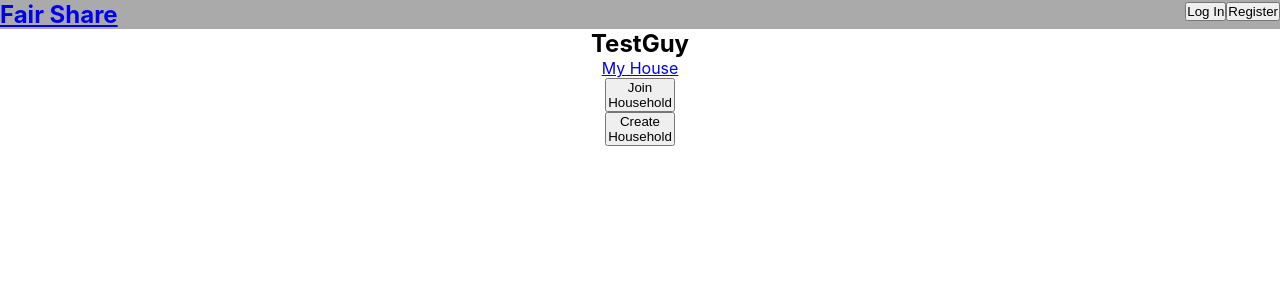
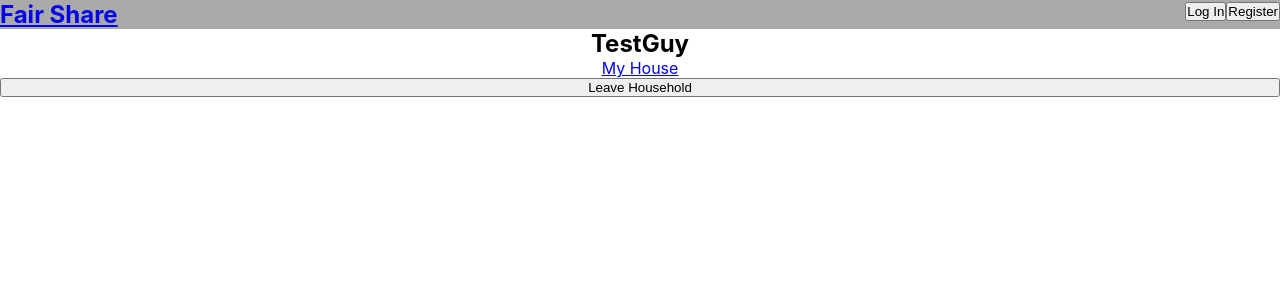
Before and after one commit to KevinPMoore/Fair-Share-Client, a React (Create React App) app: page /userhome in a window 1280 px wide. Shown: the top 300 px of the page. Built offline with nearby package versions, Linux system fonts and the light colour scheme.

Commit message:
reworked userhome to support a single household

```diff
--- a/src/App.js
+++ b/src/App.js
@@ -61,7 +61,7 @@ export default class App extends React.Component {
 
   addHousehold = (house) => {
     this.setState({
-      households: this.state.households.concat(house)
+      households: house
     });
   };
 
--- a/src/components/UserHome/UserHome.js
+++ b/src/components/UserHome/UserHome.js
@@ -57,29 +57,62 @@ export default class UserHome extends React.Component {
         this.props.addHousehold(this.state.householdName);
     };
 
-    renderHouseholds = (households) => {
-        let householdList = households.map(house =>
+    renderHousehold = (household) => {
+        let householdList =
             <li
-                id={households.indexOf(house)}
+                id={household}
                 className='householdlink'
-                key={households.indexOf(house)}
+                key={household}
             >
                 <Link
                     to='/household'
                     className='householdlink'
-                    onClick={() => this.props.updateCurrentHousehold(house)}
                 >
-                  {house}
+                  {household}
                 </Link>
-            </li>
-        );
+            </li>;
         return(
             <ul className='householdlist'>
                 {householdList}
             </ul>
-        )
-    }
+        );
+    };
 
+    renderJoinButton = () => {
+        let joinHouseholdButton = <button
+                className='joinhouseholdbutton'
+                onClick={this.updatedJoin}
+            >
+                Join Household
+            </button>;
+        if(this.props.households.length === 0) {
+            return joinHouseholdButton;
+        };
+    };
+
+    renderCreateButton = () => {
+        let createHouseholdButton = <button
+            className='createhouseholdbutton'
+            onClick={this.updatedJoin}
+        >
+            Join Household
+        </button>;
+        if(this.props.households.length === 0) {
+            return createHouseholdButton;
+        };
+    };
+
+    renderLeaveHouseButton = () => {
+        let leaveHouseButton = <button
+            className='leavehouseholdbutton'
+            onClick={() => this.props.addHousehold([])}
+        >
+            Leave Household
+        </button>;
+        if(this.props.households.length !== 0) {
+            return leaveHouseButton;
+        };
+    };
 
     render() {
         return(
@@ -87,13 +120,9 @@ export default class UserHome extends React.Component {
                 <h2>
                     {this.props.userName || 'TestGuy'}
                 </h2>
-                {this.renderHouseholds(this.props.households)}
-                <button
-                    className='joinhouseholdbutton'
-                    onClick={this.updatedJoin}
-                >
-                    Join Household
-                </button>
+                {this.renderHousehold(this.props.households)}
+                {this.renderLeaveHouseButton()}
+                {this.renderJoinButton()}
                 <div className={this.state.join}>
                     <form
                         className='joinhouseholdform'
@@ -132,12 +161,7 @@ export default class UserHome extends React.Component {
                         </button>
                     </form>
                 </div>
-                <button
-                    className='createhouseholdbutton'
-                    onClick={this.updatedCreate}
-                >
-                    Create Household
-                </button>
+                {this.renderCreateButton()}
                 <div className={this.state.create}>
                     <form
                         className='createhouseholdform'
```
